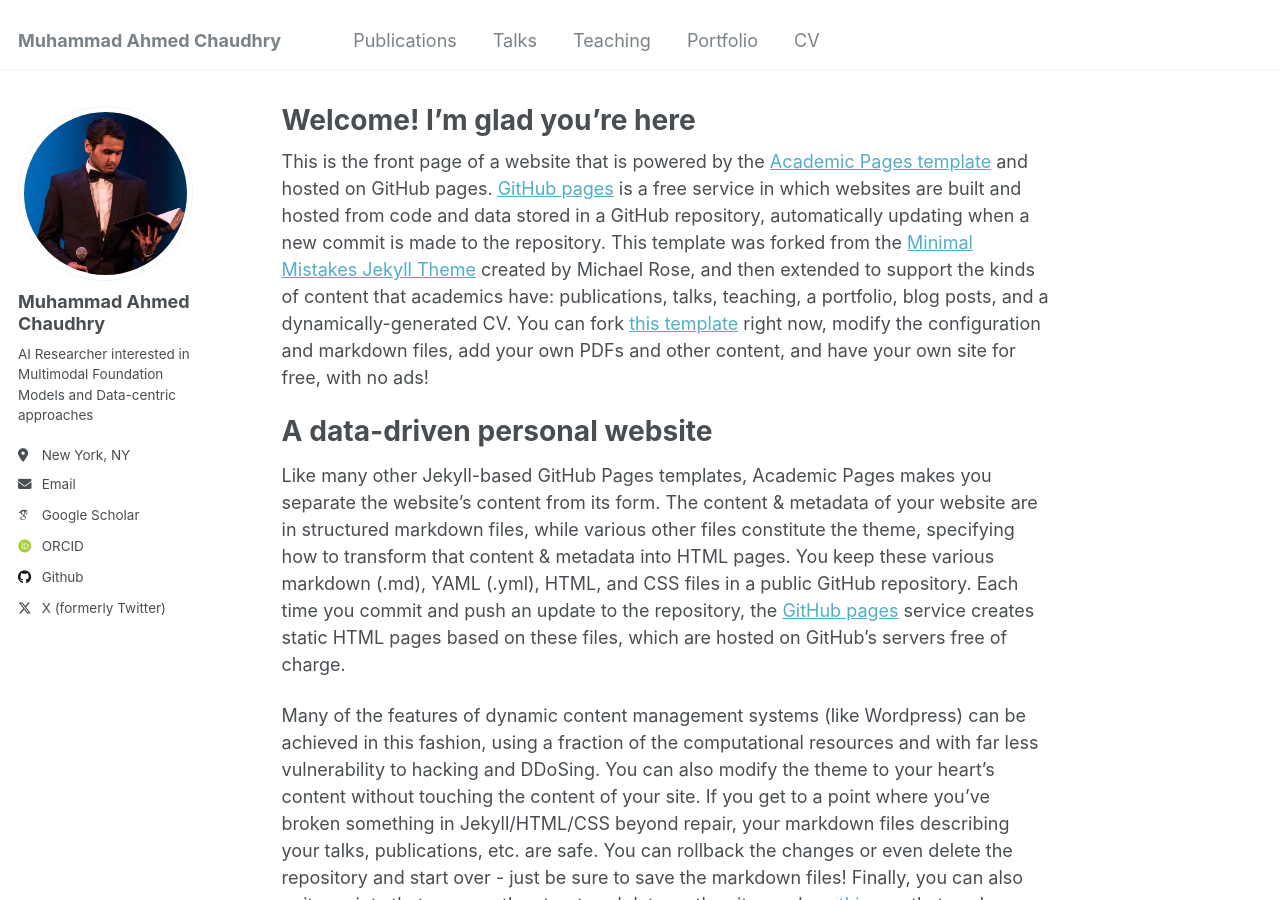
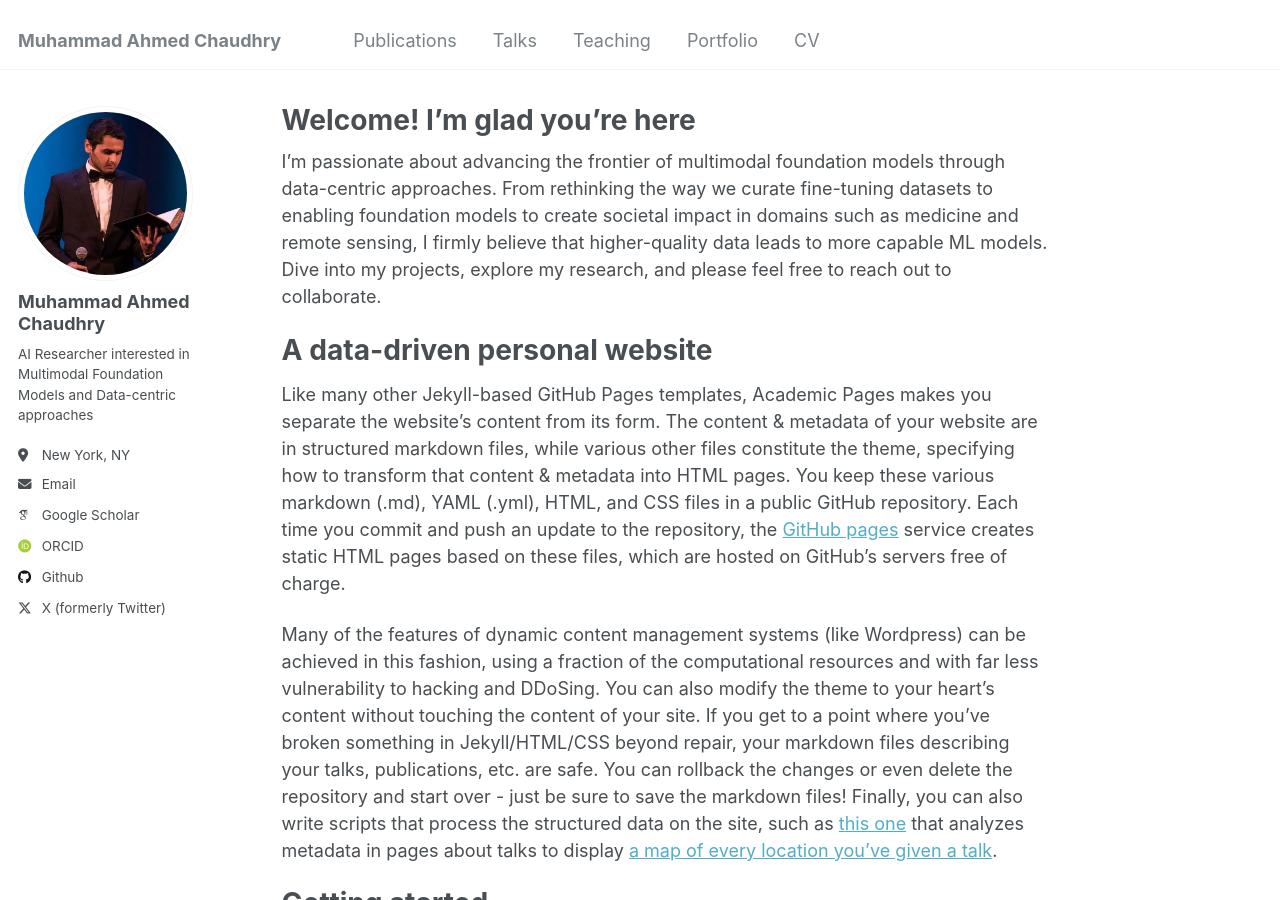
Before and after one commit to Ahmed14974/ahmed14974.github.io, a Jekyll site: the page built from _pages/about.md, in a window 1280 px wide and 900 px high. Built offline with Jekyll 4.4.1, drawn with Linux system fonts in a browser that asks for light colours; some web fonts are replaced.

Commit message:
Update about.md

```diff
--- a/_pages/about.md
+++ b/_pages/about.md
@@ -7,7 +7,7 @@ redirect_from:
   - /about.html
 ---
 
-This is the front page of a website that is powered by the [Academic Pages template](https://github.com/academicpages/academicpages.github.io) and hosted on GitHub pages. [GitHub pages](https://pages.github.com) is a free service in which websites are built and hosted from code and data stored in a GitHub repository, automatically updating when a new commit is made to the repository. This template was forked from the [Minimal Mistakes Jekyll Theme](https://mmistakes.github.io/minimal-mistakes/) created by Michael Rose, and then extended to support the kinds of content that academics have: publications, talks, teaching, a portfolio, blog posts, and a dynamically-generated CV. You can fork [this template](https://github.com/academicpages/academicpages.github.io) right now, modify the configuration and markdown files, add your own PDFs and other content, and have your own site for free, with no ads!
+I’m passionate about advancing the frontier of multimodal foundation models through data-centric approaches. From rethinking the way we curate fine-tuning datasets to enabling foundation models to create societal impact in domains such as medicine and remote sensing, I firmly believe that higher-quality data leads to more capable ML models. Dive into my projects, explore my research, and please feel free to reach out to collaborate.
 
 A data-driven personal website
 ======
```
